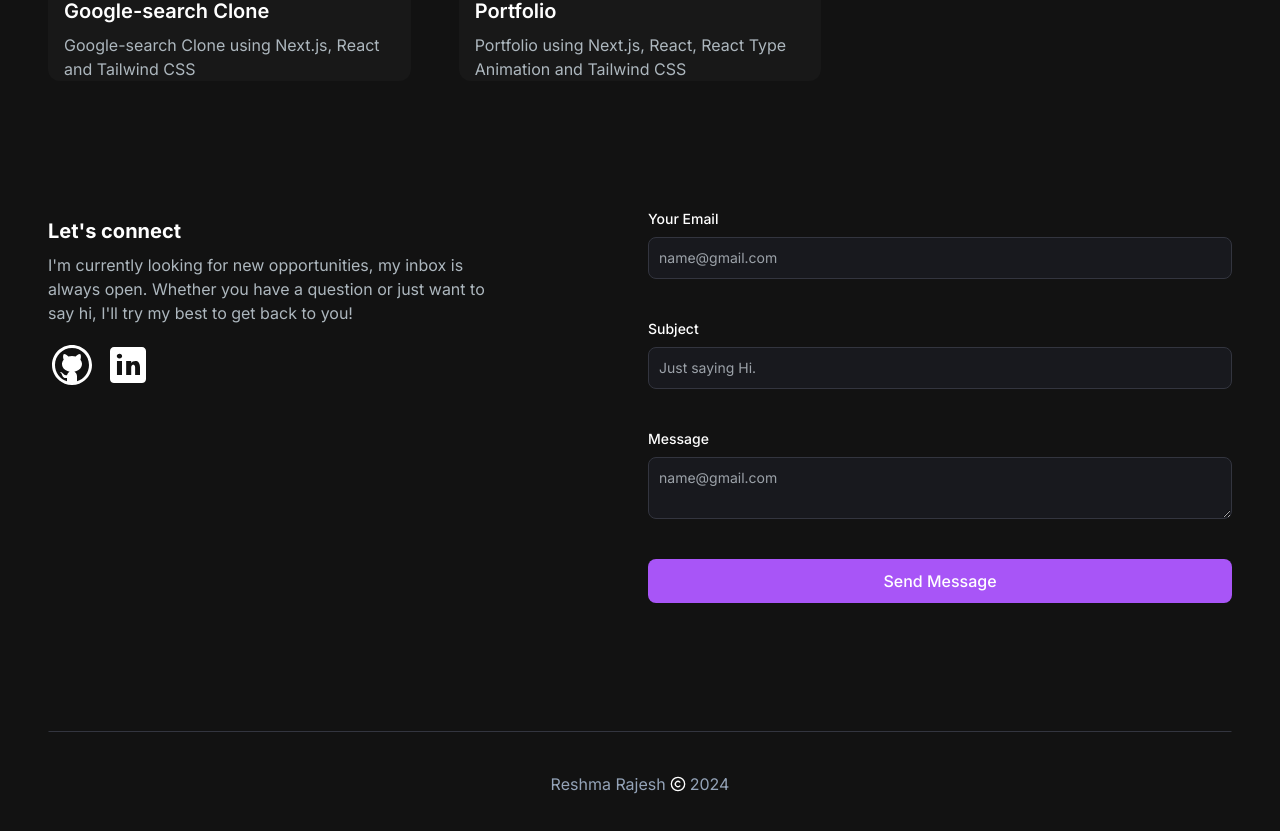
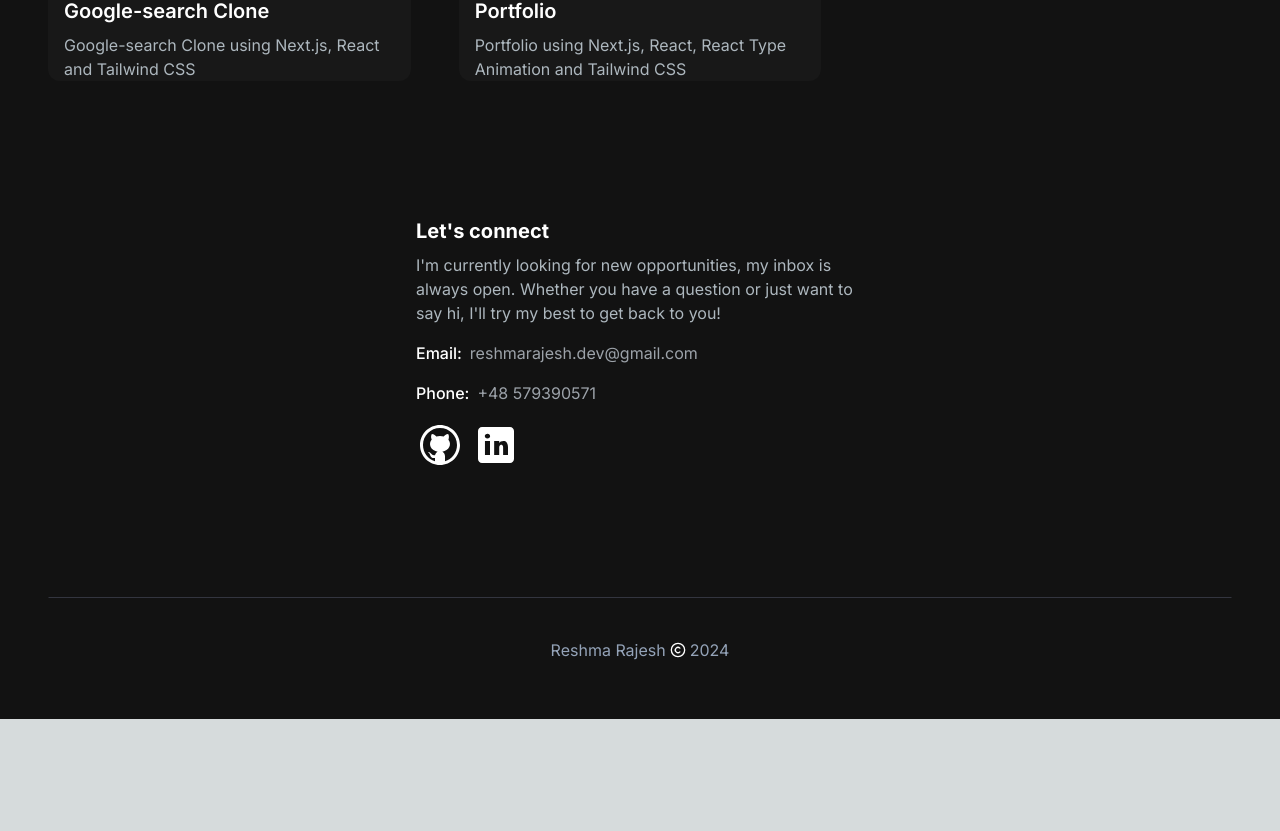
Before and after one commit to Reshma-24799/nextjs-portfolio, a Next.js app: page / in a window 1280 px wide. Shown: the part 2160-2991 px from the top of the page. After the commit the page ends 2879 px from the top, so only its background shows below. Built offline with nearby package versions, Linux system fonts and the light colour scheme.

Commit message:
edit email fix

```diff
--- a/src/app/components/EmailSection.jsx
+++ b/src/app/components/EmailSection.jsx
@@ -35,7 +35,7 @@ const EmailSection = () => {
     }
   return (
     <section
-        className="grid md:grid-cols-2 my-12 md:my-12 py-20 gap-4 relative"
+        className="flex justify-center items-center my-12 md:my-12 py-20 gap-4 relative"
         id="contact"
     >
             <div>
@@ -46,6 +46,15 @@ const EmailSection = () => {
                     open. Whether you have a question or just want to say hi, I&apos;ll
                     try my best to get back to you!
                 </p>
+                <p>
+                    <span className="text-white font-medium">Email:</span>
+                    <span className="text-[#9CA2A9] hover:underline ml-2">reshmarajesh.dev@gmail.com</span>
+                </p>
+                <p className="my-4">
+                    <span className="text-white font-medium">Phone:</span>
+                    <span className="text-[#9CA2A9] hover:underline ml-2">+48 579390571</span>
+                </p>
+
                 <div className="socials flex flex-row gap-2">
                 <Link href="https://github.com/Reshma-24799" target="_blank">
                     <Image src={GithubIcon} alt="Github Icon" />
@@ -55,7 +64,7 @@ const EmailSection = () => {
                 </Link>
                 </div>
             </div>
-            <div>
+            {/* <div>
                 {emailSubmitted ? (
                     <p className="text-green-500 text-sm mt-2">
                         Email sent successfully!
@@ -103,7 +112,7 @@ const EmailSection = () => {
                     </button>
                 </form>
                 )}
-            </div>
+            </div> */}
     </section>
   )
 }
--- a/src/app/components/HeroSection.jsx
+++ b/src/app/components/HeroSection.jsx
@@ -43,7 +43,7 @@ const HeroSection = () => {
                 Hire Me
               </Link>
               <Link
-                href="https://drive.google.com/file/d/1ZjMKC8UvlsgIv8BZmFiwBYgJQPaPiNK9/view?usp=drive_link"
+                href="https://drive.google.com/file/d/1jL48klF3dCwWrdxLNqqBQKScAbgpPnA1/view?usp=drive_link"
                 target="_blank"
                 className=" inline-block w-full px-1 py-1 sm:w-fit rounded-full  bg-gradient-to-br from-blue-500 via-purple-500  to-pink-500 hover:bg-slate-800 text-white mt-3">
                 <span
```
